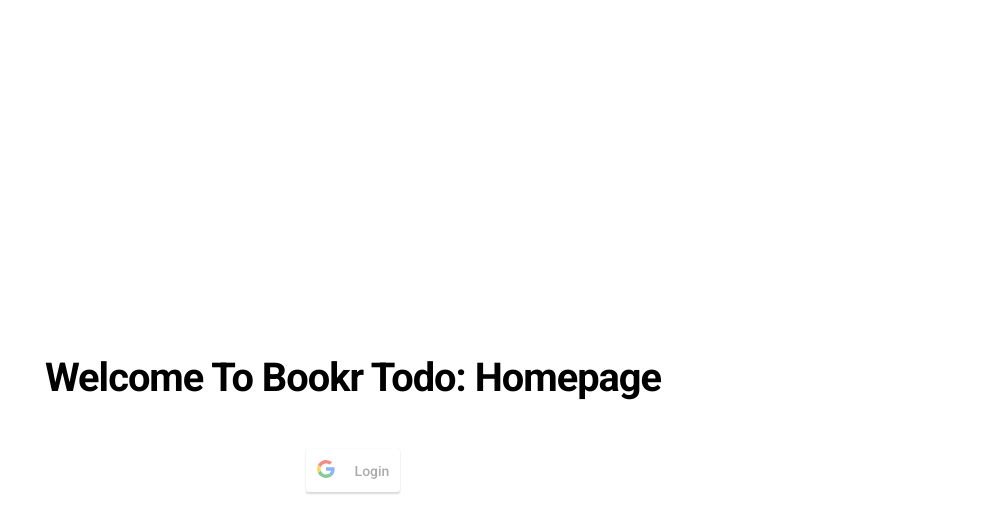
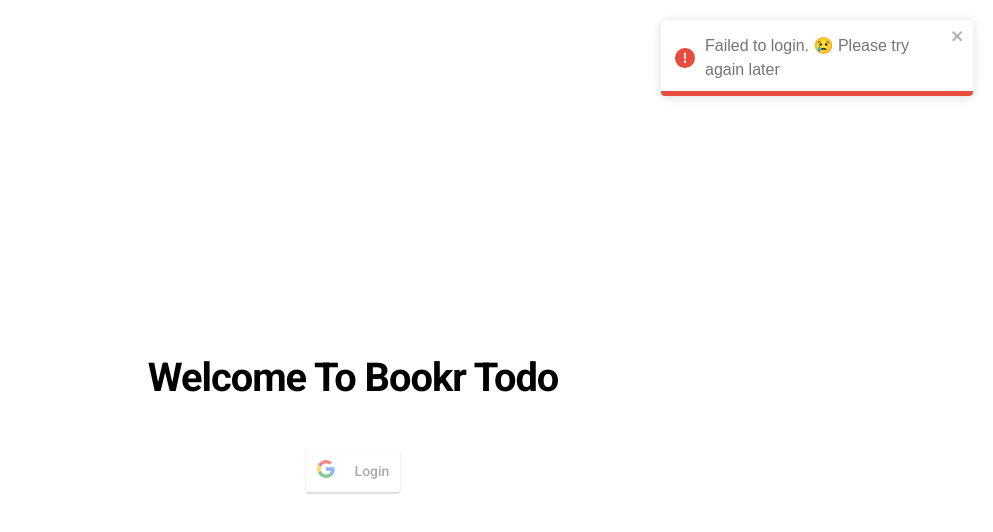
Before and after one commit to obafemiolorungbon/todo, a React (Create React App) app: page / in a window 1280 px wide. Shown: the top 532 px of the page, without its empty margins (287-1280 px from the left). Built offline with nearby package versions, Linux system fonts and the light colour scheme.

Commit message:
Homepage alert - completed homepage alert feature (#7)
sub-feat: handles homepage alert sub-feature

```diff
--- a/src/app/auth/Auth.js
+++ b/src/app/auth/Auth.js
@@ -44,8 +44,9 @@
 
 export const Login = () => {
   useEffect(() => {
+    alert("Please login to proceed");
     // check if they are not auth, push to login
-  });
+  }, []);
   return (
     <div
       style={{
@@ -57,7 +58,7 @@
         flexDirection: "column",
       }}
     >
-      <h1 style={{ marginBottom: "50px" }}>Welcome To Bookr Todo: Homepage</h1>
+      <h1 style={{ marginBottom: "50px" }}>Welcome To Bookr Todo</h1>
 
       <LoginPrompt />
     </div>
```
Also changed, not shown: 1 other file (tests, documents, lock files or other folders).
